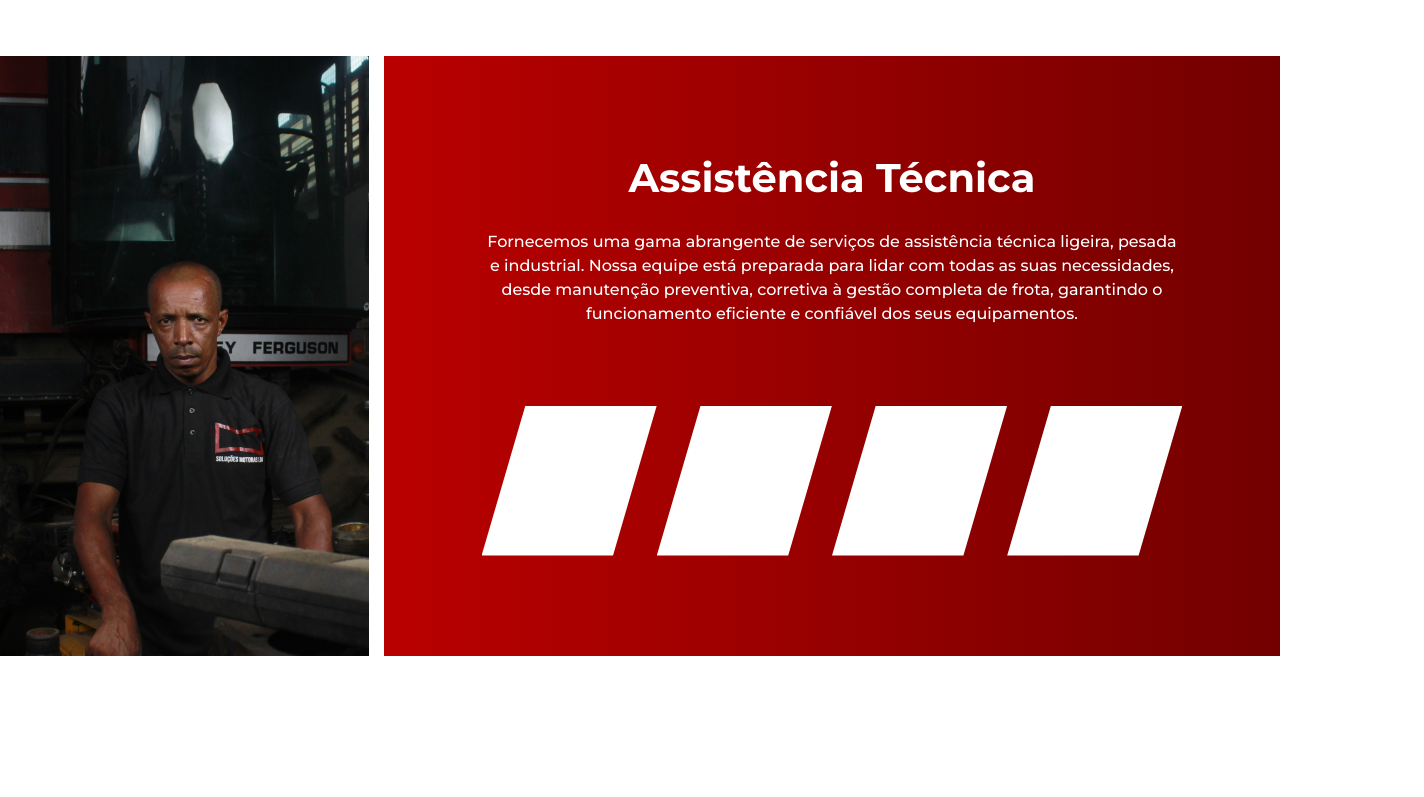
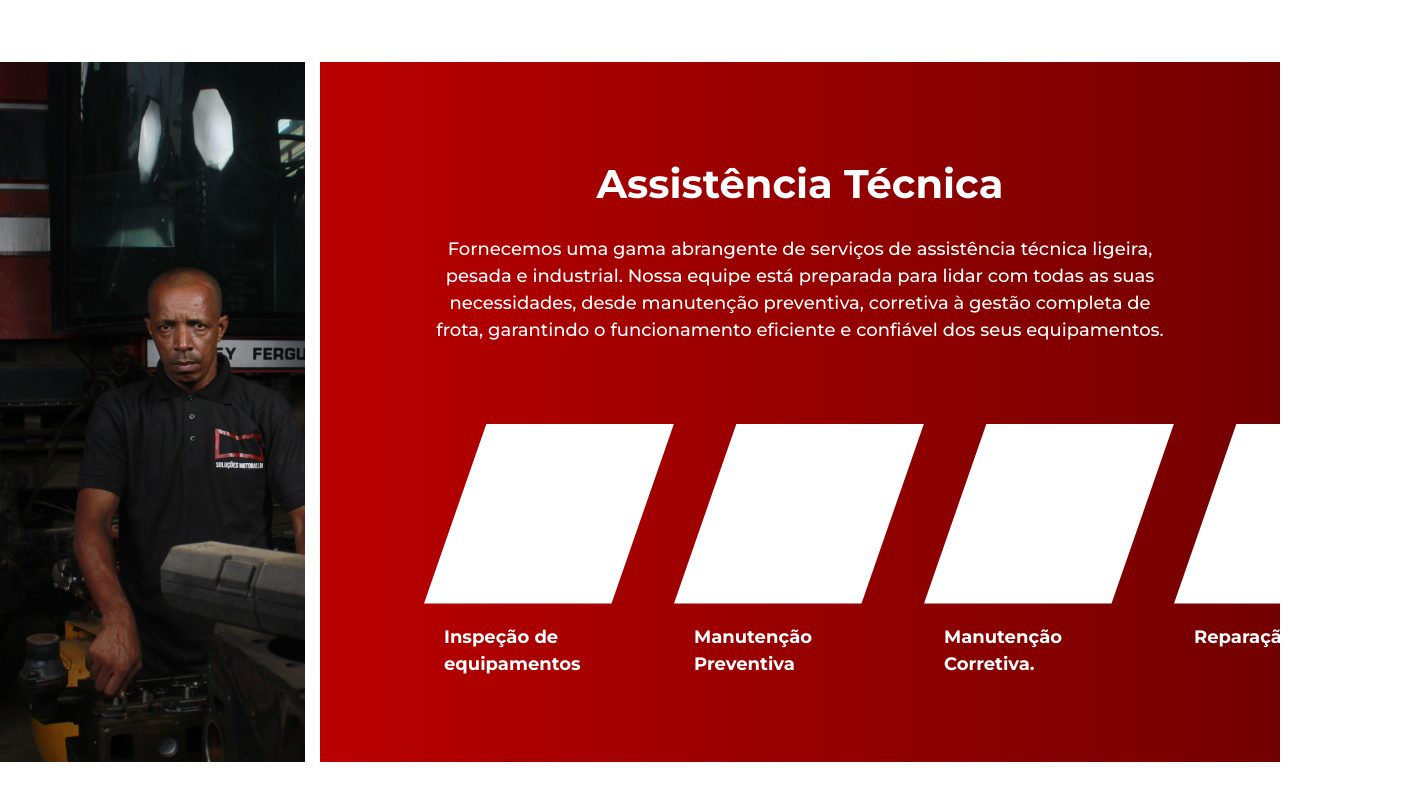
Before and after one commit to Adao-Angelo/eegl-motor-solutions, a Next.js app: page /solucoesMotoras in a window 1280 px wide. Shown: the part 2000-2797 px from the top of the page, 1424 px wide, since content can reach past the window. Built offline with nearby package versions, Linux system fonts and the light colour scheme.

Commit message:
create page

```diff
--- a/app/(MotorSolutions)/layout.tsx
+++ b/app/(MotorSolutions)/layout.tsx
@@ -1,13 +1,7 @@
 import type { Metadata } from "next";
-import { Montserrat } from "next/font/google";
 import "../globals.css";
-import Link from "next/link";
-import { Mail, Phone } from "lucide-react";
+import Header from "@/components/Header";
 
-const montserrat = Montserrat({
-  weight: ["100", "200", "300", "400", "500", "600", "700", "800", "900"],
-  subsets: ["latin"],
-});
 export const metadata: Metadata = {
   title: "Motor Solutions",
   description: "Motor Solutions Sie of page",
@@ -20,43 +14,8 @@ export default function MotorSolutionsLayout({
 }>) {
   return (
     <html lang="pt-pt">
-      <body className={montserrat.className}>
-        <header>
-          <section className="bg-c-stand p-5">
-            <aside className="flex w-[450px] m-auto justify-between text-c-background">
-              <div className="flex gap-2 ">
-                <Mail />
-                <p>geral@eeglgroup.ao</p>
-              </div>
-              <div className="flex gap-2">
-                <Phone />
-                <p> 929 029 456/929 029 342</p>
-              </div>
-            </aside>
-          </section>
-          <section className="header-container flex justify-between items-center px-[107px] py-6 mb-4">
-            <aside className="logo">
-              <img src="/logo.png" alt="Logo" className="w-[350px]" />
-            </aside>
-            <aside className="navBar flex gap-10">
-              <Link href="/About" className="text-black text-lg">
-                Sobre nós
-              </Link>
-              <Link href="/ourCompaniesPages" className="text-black text-lg">
-                Áreas de atuação
-              </Link>
-              <Link href="/" className="text-black text-lg">
-                Portfólio
-              </Link>
-              <Link href="/" className="text-black text-lg">
-                Blog
-              </Link>
-              <Link href="/" className="text-red-600 font-bold text-lg">
-                Contactos
-              </Link>
-            </aside>
-          </section>
-        </header>
+      <body>
+        <Header></Header>
         {children}
       </body>
     </html>
--- a/app/(MotorSolutions)/solucoesMotoras/page.tsx
+++ b/app/(MotorSolutions)/solucoesMotoras/page.tsx
@@ -52,7 +52,7 @@ export default function MotorSolutions() {
 
       {/**__ Our Services ____________________  */}
       <section className="px-[200px] py-[90px] text-c-background text-center">
-        <h1 className="text-[60px] font-bold text-c-stand">Nossos Serviços</h1>
+        <h1 className="text-[64px] font-bold text-c-stand">Nossos Serviços</h1>
         <div className="flex justify-between mt-[60px]">
           <p className="w-[220px] font-bold text-[14px] p-[15px] rounded-[8px] text-c-background bg-gradient-red">
             Assistência Técnica
@@ -71,12 +71,12 @@ export default function MotorSolutions() {
 
       {/**__ slide ____________________  */}
       <section className="flex gap-[15px] mb-24">
-        <div className="bg-member-office w-[30%] h-[600px]"></div>
-        <div className="bg-gradient-red-2 w-[70%] text-center p-[10px]">
+        <div className="bg-member-office w-[25%] h-[700px]"></div>
+        <div className="bg-gradient-red-2 w-[75%] text-center p-[10px]">
           <h1 className="text-[40px] leading-[64px] font-bold mb-5 text-c-background mt-20">
             Assistência Técnica
           </h1>
-          <p className="font-medium text-[16px] text-c-background w-[80%] m-auto mb-20">
+          <p className="font-medium text-[18px] text-c-background w-[80%] m-auto mb-20">
             Fornecemos uma gama abrangente de serviços de assistência técnica
             ligeira, pesada e industrial. Nossa equipe está preparada para lidar
             com todas as suas necessidades, desde manutenção preventiva,
@@ -84,38 +84,51 @@ export default function MotorSolutions() {
             eficiente e confiável dos seus equipamentos.
           </p>
 
-          <div className="flex w-[80%] m-auto">
+          <div className="flex w-[80%] m-auto text-c-background">
+            <div>
               <div
-              className="bg-white w-[300px] h-[150px] transform rotate-0"
+                className="bg-white text- w-[250px] h-[180px] transform rotate-0"
                 style={{
                   clipPath: "polygon(25% 0%, 100% 0%, 75% 100%, 0% 100%)",
                 }}
-            >
-              {/* Conteúdo da sua div */}
+              ></div>
+              <p className="font-bold text-left p-[20px] text-[18px]">
+                Inspeção de equipamentos
+              </p>
             </div>
+            <div>
               <div
-              className="bg-white w-[300px] h-[150px] transform rotate-0"
+                className="bg-white text- w-[250px] h-[180px] transform rotate-0"
                 style={{
                   clipPath: "polygon(25% 0%, 100% 0%, 75% 100%, 0% 100%)",
                 }}
-            >
-              {/* Conteúdo da sua div */}
+              ></div>
+              <p className="font-bold text-left p-[20px] text-[18px]">
+                Manutenção Preventiva
+              </p>
             </div>
+
+            <div>
               <div
-              className="bg-white w-[300px] h-[150px] transform rotate-0"
+                className="bg-white text- w-[250px] h-[180px] transform rotate-0"
                 style={{
                   clipPath: "polygon(25% 0%, 100% 0%, 75% 100%, 0% 100%)",
                 }}
-            >
-              {/* Conteúdo da sua div */}
+              ></div>
+              <p className="font-bold text-left p-[20px] text-[18px]">
+                Manutenção Corretiva.
+              </p>
             </div>
+            <div>
               <div
-              className="bg-white w-[300px] h-[150px] transform rotate-0"
+                className="bg-white text- w-[250px] h-[180px] transform rotate-0"
                 style={{
                   clipPath: "polygon(25% 0%, 100% 0%, 75% 100%, 0% 100%)",
                 }}
-            >
-              {/* Conteúdo da sua div */}
+              ></div>
+              <p className="font-bold text-left p-[20px] text-[18px]">
+                Reparação
+              </p>
             </div>
           </div>
         </div>
@@ -151,7 +164,7 @@ export default function MotorSolutions() {
       </section>
 
       {/**__ footer ____________________  */}
-      <footer className="bg-footerImage px-[180px] py-[200px] text-c-background flex justify-between">
+      <footer className="bg-footerImage bg-cover px-[180px] py-[200px] text-c-background flex justify-between">
         <h1 className="text-[50px] leading-[64px] font-bold mb-5">
           COMO PODEMOS AJUDAR?
         </h1>
@@ -181,11 +194,11 @@ export default function MotorSolutions() {
             />
           </div>
           <textarea
-            className="w-[100%] p-[16px] rounded-[10px] mb-[24px]"
+            className="w-[100%] p-[16px] rounded-[10px] min-h-[200px] mb-[24px]"
             placeholder="Como podemos ajudar?"
           ></textarea>
           <button
-            className="p-[16px] w-[100%] text-c-background font-bold text-[20px] rounded-[10px] bg-gradient-red"
+            className="p-[13px] w-[180px] text-c-background font-bold text-[20px] rounded-[10px] bg-gradient-red"
             type="submit"
           >
             ENVIAR
--- /dev/null
+++ b/app/(agro)/agro/page.tsx
@@ -0,0 +1,3 @@
+export default async function Agriculture() {
+  return <main>AGRICULTURE</main>;
+}
--- /dev/null
+++ b/app/(agro)/layout.tsx
@@ -0,0 +1,17 @@
+import type { Metadata } from "next";
+export const metadata: Metadata = {
+  title: "AGRICULTURE",
+  description: "AGRICULTURE",
+};
+
+export default function RootLayout({
+  children,
+}: Readonly<{
+  children: React.ReactNode;
+}>) {
+  return (
+    <html lang="pt-pt">
+      <body>{children}</body>
+    </html>
+  );
+}
--- /dev/null
+++ b/app/layout.tsx
@@ -0,0 +1,19 @@
+import { Montserrat } from "next/font/google";
+import "./globals.css";
+
+const montserrat = Montserrat({
+  weight: ["100", "200", "300", "400", "500", "600", "700", "800", "900"],
+  subsets: ["latin"],
+});
+
+export default function RootLayout({
+  children,
+}: Readonly<{
+  children: React.ReactNode;
+}>) {
+  return (
+    <html lang="pt-pt">
+      <body className={montserrat.className}>{children}</body>
+    </html>
+  );
+}
--- /dev/null
+++ b/components/Header.tsx
@@ -0,0 +1,43 @@
+import Link from "next/link";
+import { Mail, Phone } from "lucide-react";
+
+export default async function Header() {
+  return (
+    <header>
+      <section className="bg-c-stand p-5">
+        <aside className="flex w-[450px] m-auto justify-between text-c-background">
+          <div className="flex gap-2 ">
+            <Mail />
+            <p>geral@eeglgroup.ao</p>
+          </div>
+          <div className="flex gap-2">
+            <Phone />
+            <p> 929 029 456/929 029 342</p>
+          </div>
+        </aside>
+      </section>
+      <section className="header-container flex justify-between items-center px-[107px] py-6 mb-4">
+        <aside className="logo">
+          <img src="/logo.png" alt="Logo" className="w-[350px]" />
+        </aside>
+        <aside className="navBar flex gap-10">
+          <Link href="/About" className="text-black text-lg">
+            Sobre nós
+          </Link>
+          <Link href="/ourCompaniesPages" className="text-black text-lg">
+            Áreas de atuação
+          </Link>
+          <Link href="/" className="text-black text-lg">
+            Portfólio
+          </Link>
+          <Link href="/" className="text-black text-lg">
+            Blog
+          </Link>
+          <Link href="/" className="text-red-600 font-bold text-lg">
+            Contactos
+          </Link>
+        </aside>
+      </section>
+    </header>
+  );
+}
```
Also changed, not shown: app/(eegl)/layout.tsx (+3 -37 lines). Lines whose indentation alone changed are shown as unchanged.
